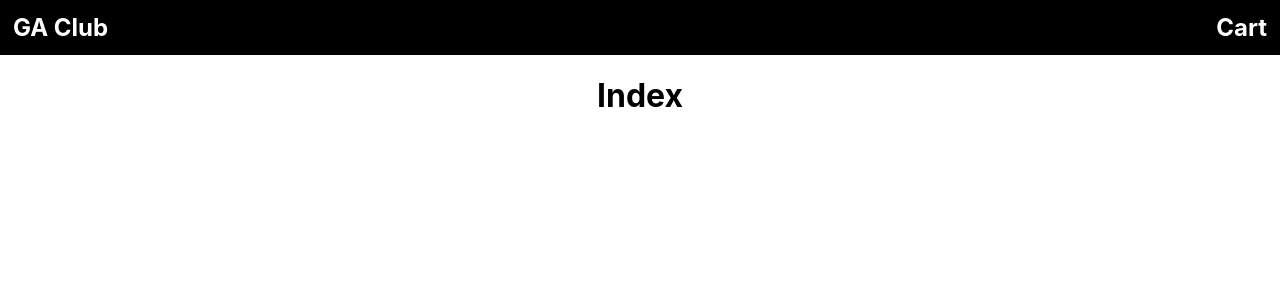
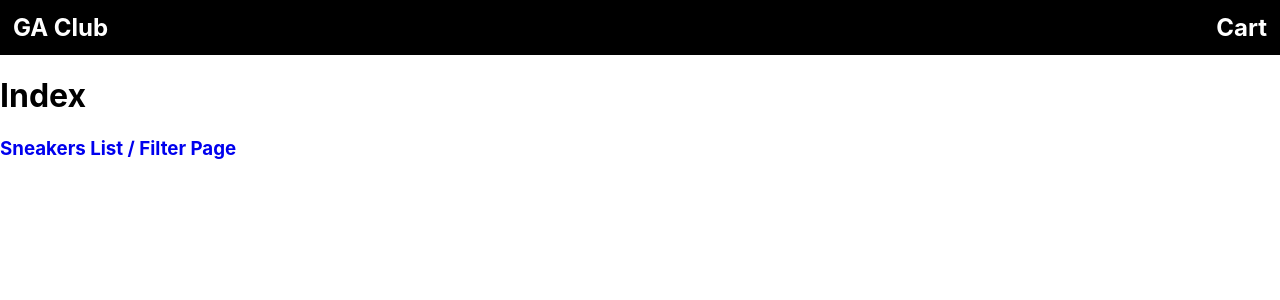
Before and after one commit to bkboy21/ga-club-frontend, a React (Create React App) app: page / in a window 1280 px wide. Shown: the top 300 px of the page. Built offline with nearby package versions, Linux system fonts and the light colour scheme.

Commit message:
sneakers list link

```diff
--- a/src/App.scss
+++ b/src/App.scss
@@ -1,11 +1,10 @@
 .App {
   box-sizing: border-box;
-  text-align: center;
+
 }
 
 a {
   text-decoration: none;
-  color: white;
 }
 
 nav {
@@ -25,4 +24,8 @@ nav {
     margin: 10px;
     padding: 3px;
   }
+
+  a{
+    color: white;
+  }
 }
--- a/src/pages/Index.js
+++ b/src/pages/Index.js
@@ -1,8 +1,14 @@
+import { Link } from "react-router-dom";
+
 export default function Index(props){
     return(
         <div>
             <div className='index'>
                 <h1>Index</h1>
+
+                <Link to='/sneakers'>
+                    <h3>Sneakers List / Filter Page</h3>
+                </Link>
             </div>
         </div>
     );
```
